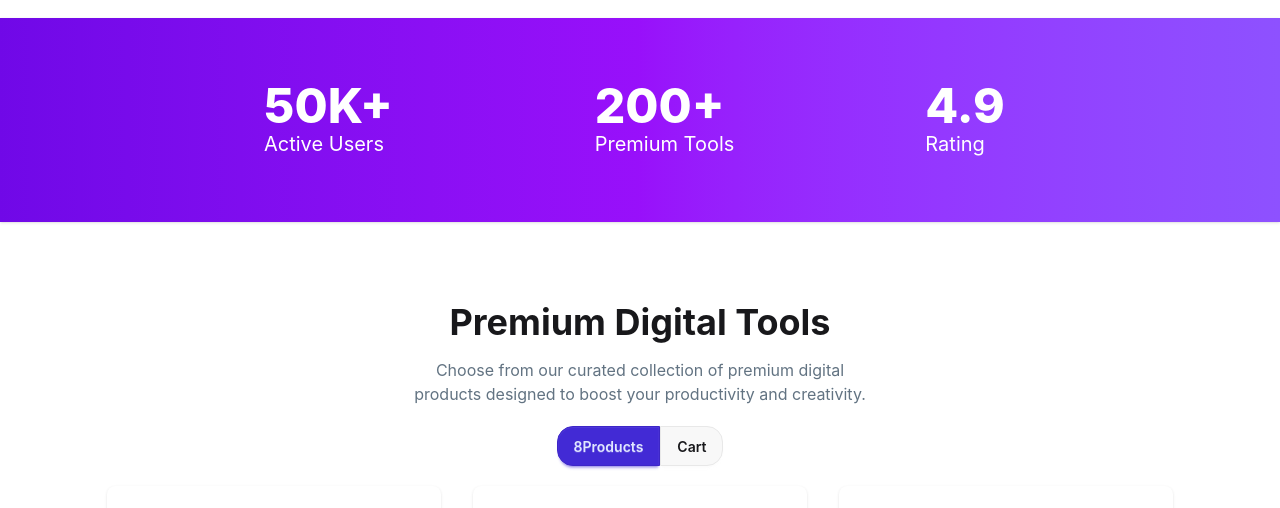
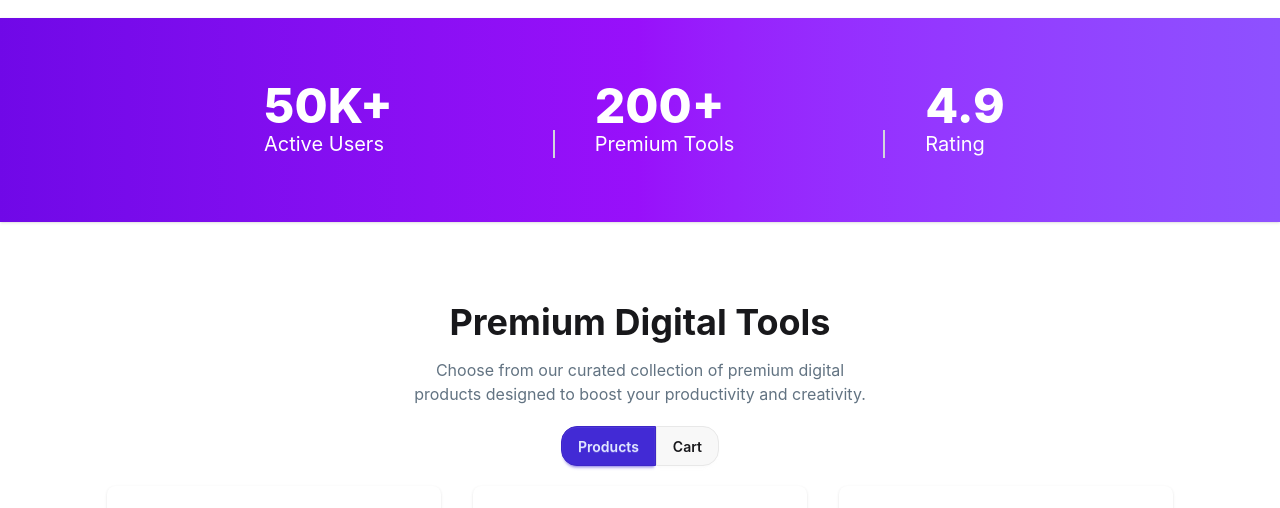
Before and after one commit to jonayet-nur/digi-tools-platform, a React (Vite) app: page / in a window 1280 px wide. Shown: the part 760-1268 px from the top of the page. Built offline with nearby package versions, Linux system fonts and the light colour scheme.

Commit message:
cart selected container create

```diff
--- a/src/App.jsx
+++ b/src/App.jsx
@@ -1,5 +1,5 @@
 
-import { Suspense } from 'react'
+import { Suspense, useState } from 'react'
 import './App.css'
 import Banner from './components/Banner/Banner'
 import Navbar from './components/Navbar/Navbar'
@@ -12,6 +12,8 @@ const fetchProduct = async()=>{
 const res = await fetch("card.json")
 return res.json()
 }
+//ata buy now te click korle koy ta click hoyce ata dekar jonno
+
 function App() {
   const productPromise = fetchProduct()
   return (
@@ -20,7 +22,13 @@ function App() {
      <Banner></Banner>
     <Stats></Stats>
 
-    <Suspense>
+    <Suspense fallback={<div className='flex justify-center items-center gap-5 min-h-screen'>
+      <span className="loading loading-ring loading-xs"></span>
+<span className="loading loading-ring loading-sm"></span>
+<span className="loading loading-ring loading-md"></span>
+<span className="loading loading-ring loading-lg"></span>
+<span className="loading loading-ring loading-xl"></span>
+     </div>}>
       <ProductSection productPromise={productPromise}></ProductSection>
 
     </Suspense>
--- /dev/null
+++ b/src/components/BuyNowCart/SelectedCart.jsx
@@ -0,0 +1,15 @@
+import React from 'react'
+
+const SelectedCart = () => {
+  return (
+
+
+        <div className='border-4 border-gray-400 shadow-2xl p-30'>
+             <h1>Your Cart</h1>
+
+        </div>
+
+  )
+}
+
+export default SelectedCart
--- a/src/components/ProductSection/ProductSection.jsx
+++ b/src/components/ProductSection/ProductSection.jsx
@@ -1,6 +1,7 @@
 import React, { use, useState } from 'react'
 import { FiDivideCircle } from 'react-icons/fi'
 import AvailableCard from '../AvailableCard/AvailableCard'
+import SelectedCart from '../BuyNowCart/SelectedCart'
 
 const ProductSection = ({productPromise}) => {
     console.log(productPromise)
@@ -11,18 +12,22 @@ const ProductSection = ({productPromise}) => {
     const[selectButton,setSelectedButton]=useState("products")
     console.log(selectButton)
   return (
-    <div className='w-10/12 mx-auto my-20'>
+
+     <div className='w-10/12 mx-auto my-20'>
         <div className='text-center space-y-4'>
             <h2 className='font-bold text-4xl'>Premium Digital Tools</h2>
             <p className='text-[#627382]'>Choose from our curated collection of premium digital<br></br> products designed to boost your productivity and creativity.</p>
         </div>
         <div className='text-center my-5'>
-            <button onClick={()=> setSelectedButton("products")} className={`btn rounded-r-none rounded-l-2xl ${selectButton==="products"?"btn-primary":""}`}>{cardData.length}Products</button>
+            <button onClick={()=> setSelectedButton("products")} className={`btn rounded-r-none rounded-l-2xl ${selectButton==="products"?"btn-primary":""}`}>Products</button>
         <button onClick={()=> setSelectedButton("cart")} className={`btn rounded-l-none  rounded-r-2xl ${selectButton==="cart"?"btn-primary":""}`}>Cart</button>
 
         </div>
-        <AvailableCard cardData={cardData}></AvailableCard>
+     {selectButton ==="products" ?<AvailableCard cardData={cardData}></AvailableCard>:<SelectedCart></SelectedCart>}
     </div>
+
+
+
   )
 }
 
--- a/src/components/StatsBanner/Stats.jsx
+++ b/src/components/StatsBanner/Stats.jsx
@@ -7,13 +7,14 @@ const Stats = () => {
     <div className='grid md:grid-cols-3 gap-10 justify-center items-center md:pl-50 '>
  <div className="">
     <div className="font-extrabold text-5xl text-white">50K+</div>
-    <div className="text-xl text-white">Active Users</div>
+    <div className="text-xl text-white md:border-r-2 border-gray-300 ">Active Users</div>
 
   </div>
 
+
   <div className="">
     <div className="font-extrabold text-5xl text-white">200+</div>
-    <div className="text-xl text-white">Premium Tools</div>
+    <div className="text-xl text-white md:border-r-2 border-gray-300">Premium Tools</div>
   </div>
 
   <div className="">
--- a/src/components/ui/Card.jsx
+++ b/src/components/ui/Card.jsx
@@ -1,4 +1,4 @@
-import React from 'react'
+import React, { useState } from 'react'
 import {
   FaUser, FaStar, FaCrown, FaRocket,
   FaBuilding, FaGraduationCap, FaCalendar, FaBriefcase
@@ -16,6 +16,7 @@ const icons = {
 };
 const Card = ({ singleCard}) => {
      const Icon = icons[singleCard.icon];
+     const[isBuy,setIsBuy] =useState(false)
   return (
    <div className="card  bg-base-100 shadow-sm ">
   <div className="card-body  ">
@@ -41,7 +42,7 @@ const Card = ({ singleCard}) => {
 
     </ul>
     <div className="mt-6">
-      <button className="btn btn-primary btn-block rounded-4xl">Buy Now</button>
+      <button onClick={()=> setIsBuy(true)} className={`btn  btn-block rounded-4xl ${isBuy? "btn-success":"btn-primary"}`}>{isBuy=== true?"Purchased":"Buy Now"}</button>
     </div>
   </div>
 </div>
```
